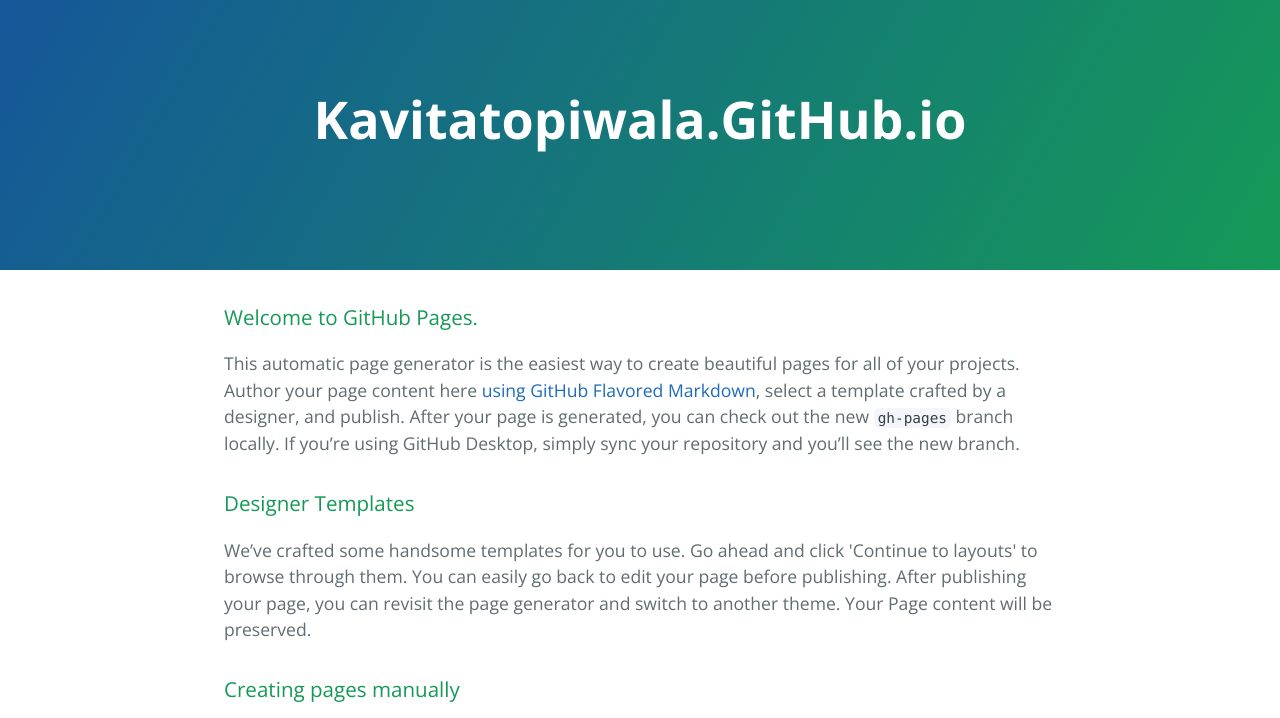
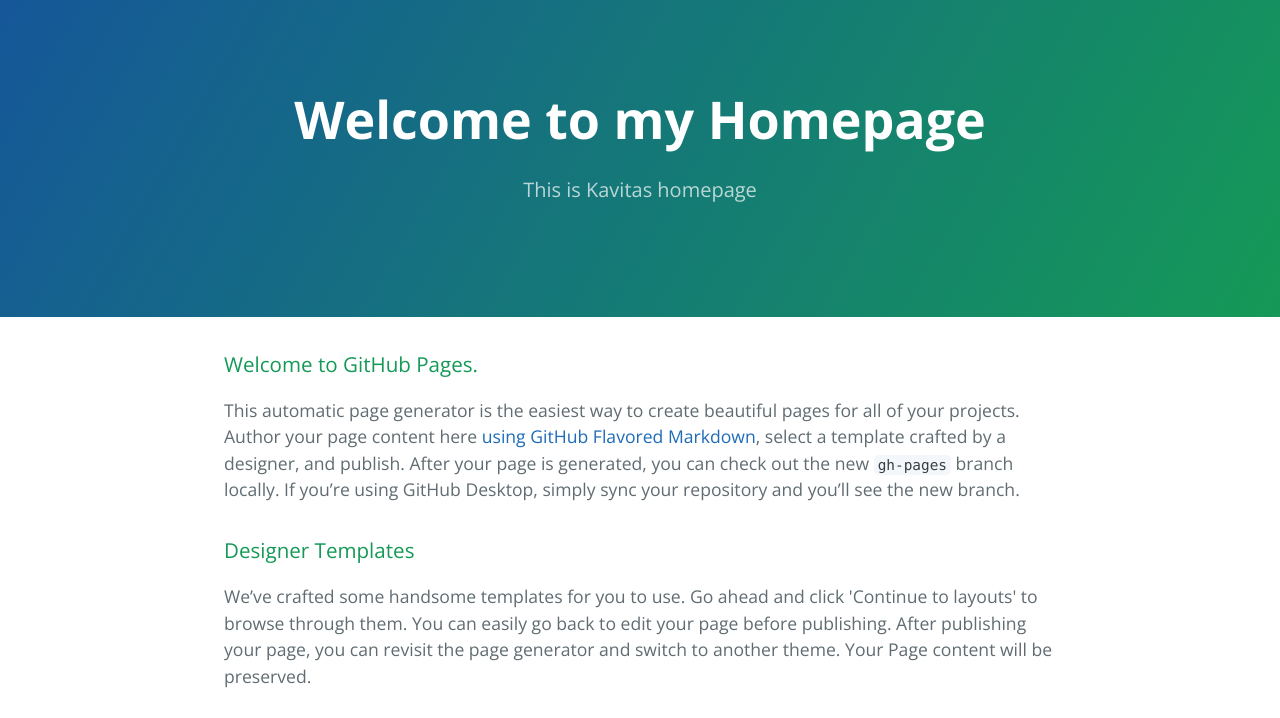
Before and after one commit to kavitatopiwala/kavitatopiwala.github.io, a plain HTML site: page index.html in a window 1280 px wide. Shown: the top 718 px of the page. Drawn offline with nearby package versions, Linux system fonts and the light colour scheme.

Commit message:
Update index.html

```diff
--- a/index.html
+++ b/index.html
@@ -11,8 +11,8 @@
   </head>
   <body>
     <section class="page-header">
-      <h1 class="project-name">Kavitatopiwala.GitHub.io</h1>
-      <h2 class="project-tagline"></h2>
+      <h1 class="project-name">Welcome to my Homepage</h1>
+      <h2 class="project-tagline">This is Kavitas homepage</h2>
     </section>
 
     <section class="main-content">
```
